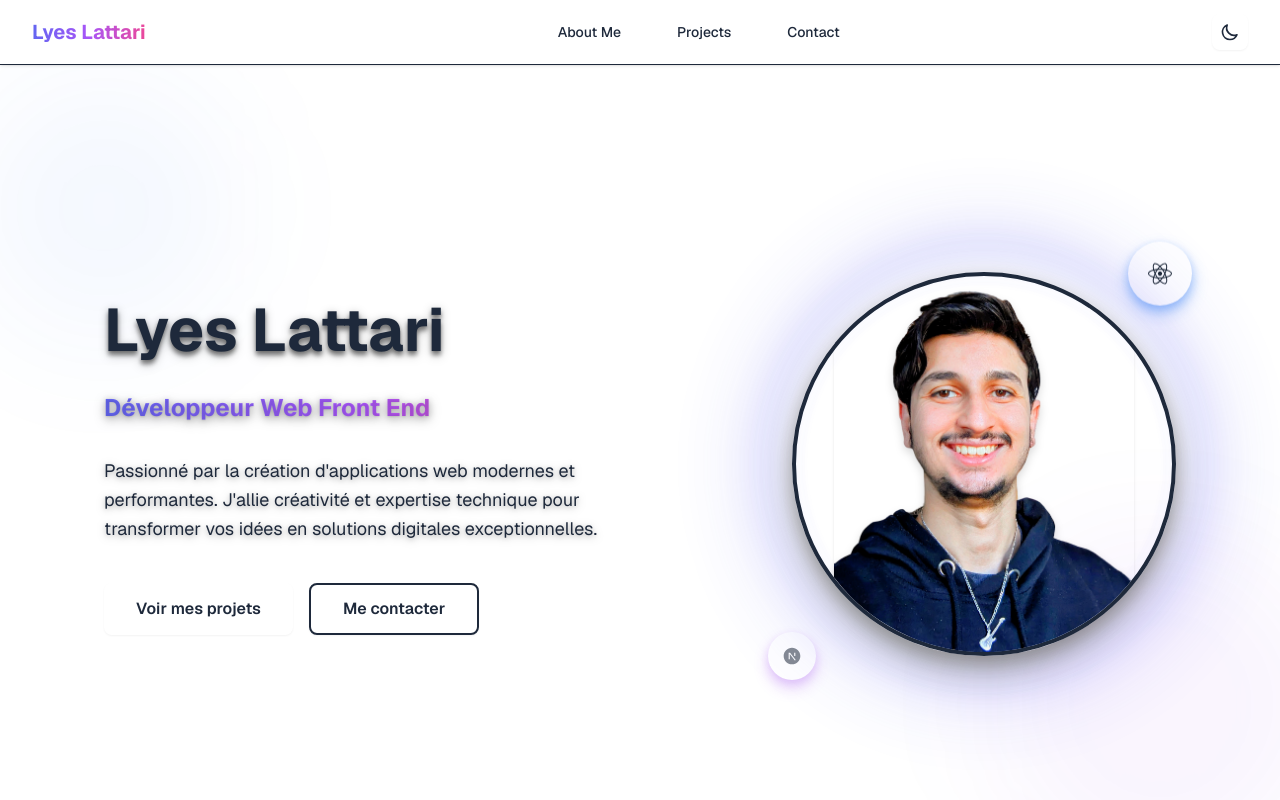
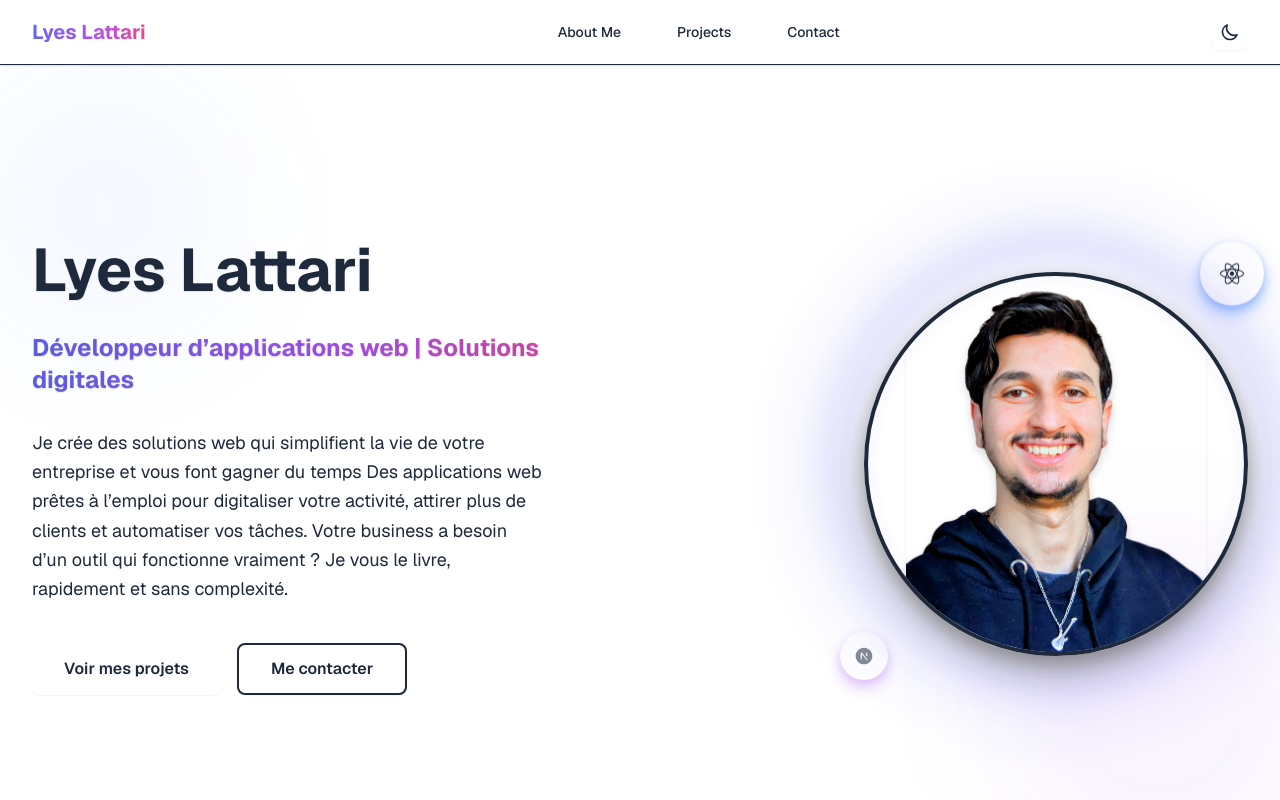
Before and after one commit to LnZ-11/New-Portfolio, a Next.js app: page / in a window 1280 px wide. Shown: the top 800 px of the page. Built offline with nearby package versions, Linux system fonts and the light colour scheme.

Commit message:
Modifying Description

```diff
--- a/app/components/AboutMe.tsx
+++ b/app/components/AboutMe.tsx
@@ -129,8 +129,9 @@ export default function AboutMe() {
               Aujourd&apos;hui, je crée bien plus que des applis fonctionnelles : je
               conçois des <strong>Solutions</strong> qui facilite la vie des gens.
               <br />
-              Je suis basé en Algérie mais aussi tourné vers l&apos;international, je suis prêt à
-              relever tout projet ou défi, pour offrir les meilleurs solutions à tout type de problémes
+              Je transforme vos idées ou besoins en outils web concrets : facturation, automatisation, gestion — prêts à l&rsquo;emploi, simples à utiliser et efficaces pour votre business
+              <br />
+              Je suis un développeur qui ne se contente pas de coder : je crée des applications qui vous font gagner du temps, éviter les erreurs manuelles et améliorer vos opérations quotidiennes.
               <br />
             </p>
           </div>
--- a/app/components/Hero.tsx
+++ b/app/components/Hero.tsx
@@ -29,16 +29,16 @@ export default function Hero() {
       <div className="relative z-10 max-w-7xl mx-auto px-4 sm:px-6 lg:px-8">
         <div className="grid lg:grid-cols-2 gap-12 items-center">
           <div className="text-center lg:text-left">
-            <h1 className="text-4xl sm:text-5xl lg:text-6xl font-bold text-primary-foreground mb-6 leading-tight drop-shadow-[0_4px_2px_rgba(0,0,0,0.4),0_2px_4px_rgba(0,0,0,0.3)]">
+            <h1 className="text-4xl sm:text-5xl lg:text-6xl font-bold text-primary-foreground mb-6 leading-tight">
               Lyes Lattari
             </h1>
-            <h2 className="text-xl sm:text-2xl font-bold text-accent-foreground mb-8 drop-shadow-[0_3px_6px_rgba(0,0,0,0.3),0_1px_3px_rgba(0,0,0,0.2)] title-gradient">
-              Développeur Web Front End
+            <h2 className="text-xl sm:text-2xl font-bold text-accent-foreground mb-8 title-gradient">
+              Développeur d&rsquo;applications web | Solutions digitales
             </h2>
-            <p className="text-lg text-accent-foreground/90 mb-10 max-w-lg leading-relaxed drop-shadow-[0_2px_4px_rgba(0,0,0,0.25),0_1px_2px_rgba(0,0,0,0.15)]">
-              Passionné par la création d&apos;applications web modernes et
-              performantes. J&apos;allie créativité et expertise technique pour
-              transformer vos idées en solutions digitales exceptionnelles.
+            <p className="text-lg text-accent-foreground/90 mb-10 max-w-lg leading-relaxed">
+              Je crée des solutions web qui simplifient la vie de votre entreprise et vous font gagner du temps
+              Des applications web prêtes à l&rsquo;emploi pour digitaliser votre activité, attirer plus de clients et automatiser vos tâches.
+              Votre business a besoin d&rsquo;un outil qui fonctionne vraiment ? Je vous le livre, rapidement et sans complexité.
             </p>
 
             <div className="flex flex-col sm:flex-row gap-4 justify-center lg:justify-start">
--- a/app/components/Projects.tsx
+++ b/app/components/Projects.tsx
@@ -72,10 +72,10 @@ const projects = [
     id: 1,
     title: "Facturex",
     description:
-      "Mon App de Facturation intuitive qui utilise Puppeteer pour générer des factures en PDF puis les imprimer.",
+      "App de facturation intuitive — créez, envoyez et suivez vos factures en quelques clics. Un outil complet pour remplacer vos feuilles Excel et gagner des heures chaque semaine.",
     stack: ["React","Next.js", "TypeScript", "Tailwind CSS", "zod","puppeteer"],
     image: "/images/facturex-screenshot.png",
-    githubUrl: "https://github.com/LnZ-11/facturex",
+    githubUrl: null,
     liveUrl: "https://facturex-lilac.vercel.app/",
     status: "Terminé",
   },
@@ -83,7 +83,7 @@ const projects = [
     id: 2,
     title: "Automatisation Mise en Ligne E-mail",
     description:
-      "Un script NodeJS qui prends les emails enregistrer dans le logiciel de caisse d'un restaurant et les mets en ligne vers Mailjet chaque nuit a 2h du matin.",
+      "Script d'automatisation marketing — synchronisation quotidienne des emails pour vos campagnes, sans intervention manuelle. Plus de temps, moins d’erreurs.",
     stack: ["Node.js", "TypeScript"],
     image: null,
     githubUrl: "https://github.com/LnZ-11/automatisation-email-l-addition",
@@ -207,7 +207,7 @@ export default function Projects() {
                     </div>
                   </div>
                   <div className="flex gap-3">
-                    <a
+                  { project.githubUrl && <a
                       href={project.githubUrl}
                       target="_blank"
                       rel="noopener noreferrer"
@@ -216,6 +216,7 @@ export default function Projects() {
                       <Github className="w-4 h-4 drop-shadow-lg" />
                       Code
                     </a>
+                    }
                     {project.liveUrl && (
                     <a
                       href={project.liveUrl}
```
